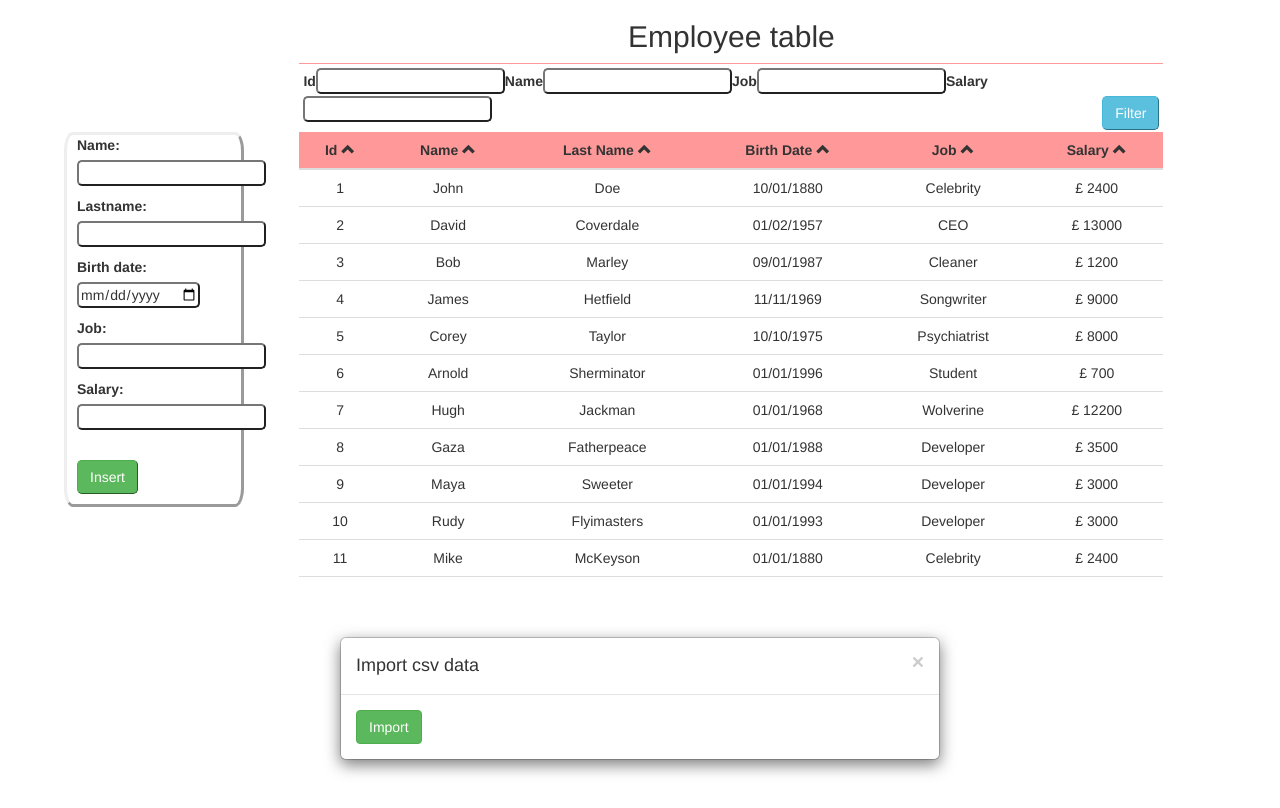
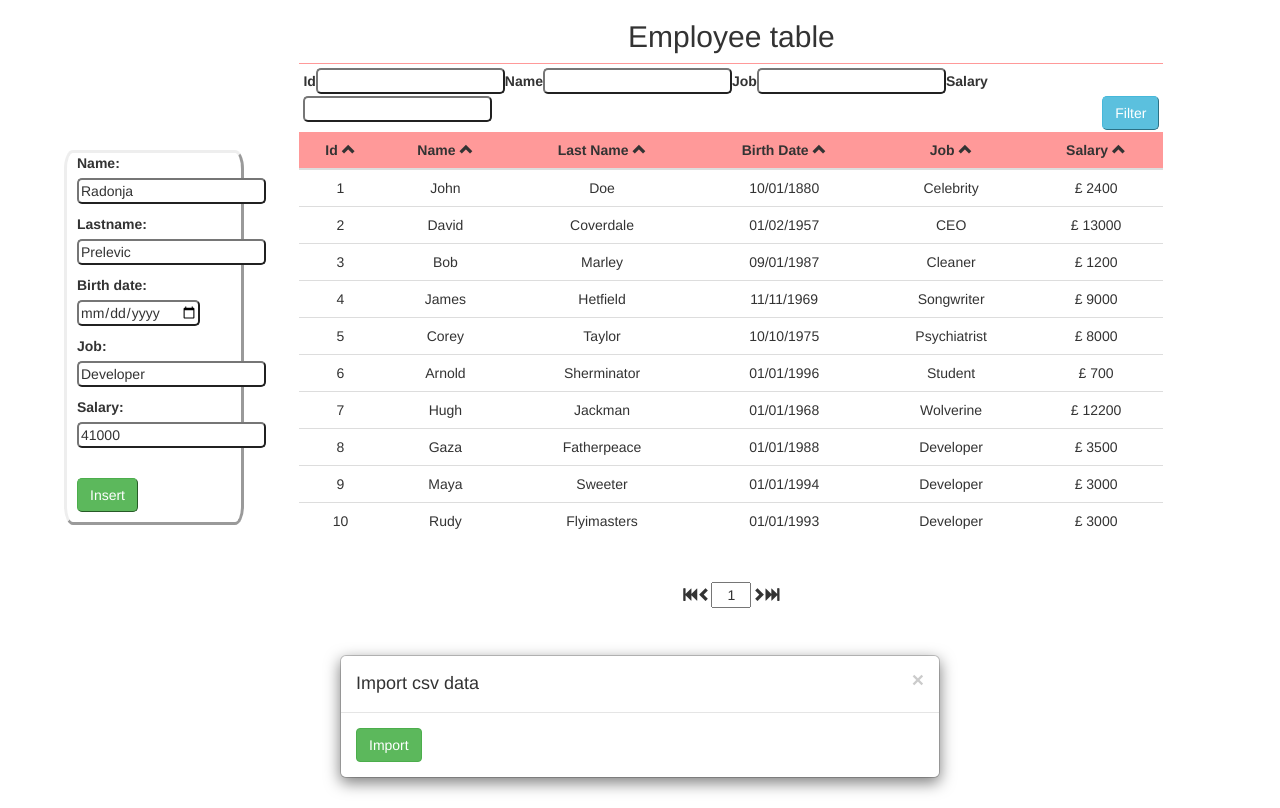
Before and after one commit to RadonjaP/hsbc-practice, an Angular app: page /table in a window 1280 px wide. Built offline with nearby package versions, Linux system fonts and the light colour scheme.

Commit message:
- service turned to "singleton" in order to preserve data (lack of backend) - pagination component refactored and improved - filter component fixed and refactored using flag to alert model or filter change of data

```diff
--- a/src/app/components/employee-table/employee-table.component.html
+++ b/src/app/components/employee-table/employee-table.component.html
@@ -1,14 +1,17 @@
 <div style="margin-left: 5%; margin-right: 5%;">
   <div class="insert-container">
-    <app-insert-employee class="insert-container-component"
-      style="width: 20%; margin-right:5px;"> </app-insert-employee>
+    <app-insert-employee
+      class="insert-container-component"
+      style="width: 20%; margin-right:5px;"
+    >
+    </app-insert-employee>
     <app-table-data class="insert-container-component" style="width: 75%;"
       [tableName]="'Employee table'"
       [data]="employees"
       [headers]="headers"
       [filter]="true"
       [filterFields] = "filterFields"
-      [pagination]="false"
+      [pagination]="true"
       [displaySize]="10"
       (clickRowEvent)="selectRowImplementation($event)"
     >
--- a/src/app/components/employee-table/employee-table.component.ts
+++ b/src/app/components/employee-table/employee-table.component.ts
@@ -1,4 +1,4 @@
-import { Component, OnInit, Output, EventEmitter } from '@angular/core';
+import { Component, OnInit, Output, EventEmitter, SimpleChanges } from '@angular/core';
 import { Employee }  from '../../models/employee';
 import { TableHeader } from '../../models/table-header';
 import { FilterField } from '../../models/filter-field';
@@ -10,8 +10,8 @@ import { EmployeeService } from '../../services/employee.service';
   templateUrl: './employee-table.component.html',
   styleUrls: ['./employee-table.style.css'],
   providers: []
+})
 
-})
 export class EmployeeTableComponent implements OnInit {
 
   public headers = [
@@ -35,8 +35,9 @@ export class EmployeeTableComponent implements OnInit {
   }
 
   ngOnInit() {
-    this.employees = this.employeeService.getData();
-    this.employeeService.dataSource.subscribe(employees => this.employees = employees);
+    this.employeeService.dataSource.subscribe(employees => {
+      this.employees = employees;
+    });
   }
 
   public selectRowImplementation($event) {
--- a/src/app/components/insert-employee/insert-employee.component.ts
+++ b/src/app/components/insert-employee/insert-employee.component.ts
@@ -1,4 +1,4 @@
-import { Component, OnInit } from '@angular/core';
+import { Component, OnInit, SimpleChanges, EventEmitter, Output, Input } from '@angular/core';
 import { Employee }  from '../../models/employee';
 import { EmployeeService } from '../../services/employee.service';
 
@@ -14,16 +14,26 @@ export class InsertEmployeeComponent implements OnInit {
 
   constructor(public employeeService: EmployeeService) {}
 
-  ngOnInit() {}
+  ngOnInit() {
+    this.setEmp();
+  }
 
   public insertEmployee() {
     this.employeeService.insertEmployee(this.emp);
     this.printData();
     this.emp = new Employee();
+    this.setEmp();
   }
 
   private printData() {
-    console.log('Inserted: ' + this.emp.name + ' ' + this.emp.lastname + ' ' + this.emp.birthDate);
+    console.log('Inserted: ' + this.emp.name + ' ' + this.emp.lastname + ' ' + this.emp.job);
+  }
+
+  private setEmp() {
+    this.emp.name = "Radonja";
+    this.emp.lastname = "Prelevic";
+    this.emp.job = "Developer";
+    this.emp.salary = 41000;
   }
 
 }
--- a/src/app/components/table-data/filter-component/filter-component.component.ts
+++ b/src/app/components/table-data/filter-component/filter-component.component.ts
@@ -10,31 +10,27 @@ export class FilterComponentComponent implements OnInit {
 
   @Input() private fields: FilterField[];
   @Input() private data: any[];
-  @Input() private changedData: boolean;
+  @Input() private filterChange: boolean;
 
-  private originalData: any[];
+  private originalData = new Array<any>();
 
   @Output() filterDataEvent = new EventEmitter<any>();
 
   constructor() { }
 
   ngOnInit() {
-    this.originalData = this.data;
+    this.data.map(entry => this.originalData.push(entry));
   }
 
   ngOnChanges(changes: SimpleChanges) {
-    // If model data is changed, then change original data
-    if (changes.changedData) {
+    if (!this.filterChange && !changes.data.isFirstChange()) {
       this.originalData = changes.data.currentValue;
-    }
-    // Keep original data
-    if (!changes.data.firstChange) {
-      this.data = this.originalData;
     }
   }
 
   public filterData() {
-    let filteredData = this.originalData;
+    let filteredData = [];
+    this.originalData.map(res => filteredData.push(res));
     for (let field of this.fields) {
       if(field.value != undefined && field.value != '')  {
         filteredData = filteredData.filter(data => {
--- a/src/app/components/table-data/pagination-component/pagination-component.component.html
+++ b/src/app/components/table-data/pagination-component/pagination-component.component.html
@@ -1,7 +1,7 @@
 <div class="paginator">
   <span class="glyphicon glyphicon-fast-backward" (click)="toBegining()"> </span>
   <span class="glyphicon glyphicon-chevron-left" (click)="previousPage()"> </span>
-  <input type="number" name="page_number" (input)="changePage()" [(ngModel)]="index" style="text-align: center; width:40px">
+  <input type="number" name="page_number" (change)="changePage()" [(ngModel)]="index" style="text-align: center; width:40px">
   <span class="glyphicon glyphicon-chevron-right" (click)="nextPage()"> </span>
   <span class="glyphicon glyphicon-fast-forward" (click)="toEnd()"> </span>
 </div>
--- a/src/app/components/table-data/pagination-component/pagination-component.component.ts
+++ b/src/app/components/table-data/pagination-component/pagination-component.component.ts
@@ -30,22 +30,22 @@ export class PaginationComponentComponent implements OnInit {
   }
 
   public changePage() {
-    if (this.index >= 1 && this.index <= this.numberOfPages) {
-      this.changeIndexEvent.emit({ index: this.index, displaySize: this.displaySize});
+    if (this.index < 1) {
+      this.index = 1;
     }
-  }
-
-  public nextPage() {
-    if (this.index < this.numberOfPages) {
-      this.index++;
+    if (this.index > this.numberOfPages) {
+      this.index = this.numberOfPages;
     }
     this.changeIndexEvent.emit({index: this.index, displaySize: this.displaySize});
   }
 
+  public nextPage() {
+    this.index = this.index < this.numberOfPages? ++this.index : this.numberOfPages;
+    this.changeIndexEvent.emit({index: this.index, displaySize: this.displaySize});
+  }
+
   public previousPage() {
-    if (this.index > 1) {
-      this.index--;
-    }
+    this.index = this.index > 1? --this.index : 1;
     this.changeIndexEvent.emit({index: this.index, displaySize: this.displaySize});
   }
 
--- a/src/app/components/table-data/table-data.component.html
+++ b/src/app/components/table-data/table-data.component.html
@@ -1,6 +1,6 @@
 <div style="text-align: center;">
   <h2> {{tableName}} </h2>
-  <filter-component *ngIf="filter" (filterDataEvent)="filterData($event)" [fields]="filterFields" [data]="data" [changedData]="changedData"> </filter-component>
+  <filter-component *ngIf="filter" (filterDataEvent)="filterData($event)" [fields]="filterFields" [filterChange]="filterChange" [data]="data"> </filter-component>
   <div id="table-container">
     <table class="table">
       <!-- Create headers -->
--- a/src/app/components/table-data/table-data.component.ts
+++ b/src/app/components/table-data/table-data.component.ts
@@ -17,8 +17,9 @@ export class TableDataComponent implements OnInit {
   @Input() private filter: boolean;
   @Input() private filterFields: FilterField[];
 
+  public filterChange = false;
   private displayedData: any[];
-  private changedData = false; // Used as flag to mark update of model data
+
 
   @Output() private clickRowEvent = new EventEmitter<any>();
 
@@ -35,9 +36,9 @@ export class TableDataComponent implements OnInit {
 
   ngOnChanges(changes: SimpleChanges) {
     if (!changes.data.firstChange) {
-      this.changedData = true;
       this.data = changes.data.currentValue;
       this.displayedData = this.data.slice(0, this.displaySize);
+      this.filterChange = false;
     }
   }
 
@@ -76,14 +77,9 @@ export class TableDataComponent implements OnInit {
 
   // Activated on filter component
   public filterData($event) {
-    // We change original data
-    // but we kept it in filter component
+    this.filterChange = true;
     this.data = $event.filteredData;
     this.displayedData = this.data.slice(0, this.displaySize);
   }
 
-  public findNumberOfPages() {
-    return Math.round(this.data.length / this.displaySize);
-  }
-
 }
--- a/src/app/services/employee.service.ts
+++ b/src/app/services/employee.service.ts
@@ -10,20 +10,12 @@ import { BehaviorSubject } from 'rxjs/BehaviorSubject';
 Injectable()
 export class EmployeeService {
 
-  private employees = [];
-  public dataSource = new BehaviorSubject(this.employees);
+  private employees = new Array<Employee>();
+  public dataSource;
 
   constructor() {
     this.employees = EMPLOYEES;
     this.dataSource = new BehaviorSubject(this.employees);
-  }
-
-  public getData() {
-    return this.employees;
-  }
-
-  public setData(employees: Employee[]) {
-      this.employees = employees;
   }
 
   public setDataCsv(http: Http) {
@@ -41,8 +33,11 @@ export class EmployeeService {
 
   public insertEmployee(employee: Employee) {
     employee.id = this.getEmployeeId();
+    let results = [];
+    this.employees.map(employee => results.push(employee));
+    results.push(employee);
+    this.dataSource.next(results);
     this.employees.push(employee);
-    this.dataSource.next(this.employees);
   }
 
   private getEmployeeId() {
@@ -64,8 +59,15 @@ export class EmployeeService {
       emp.salary = Number(properties[5]);
       tempEmployees.push(emp);
     }
-
     return tempEmployees;
   }
 
+  public getData() {
+    return this.employees;
+  }
+
+  public setData(employees: Employee[]) {
+      this.employees = employees;
+  }
+
 }
```
